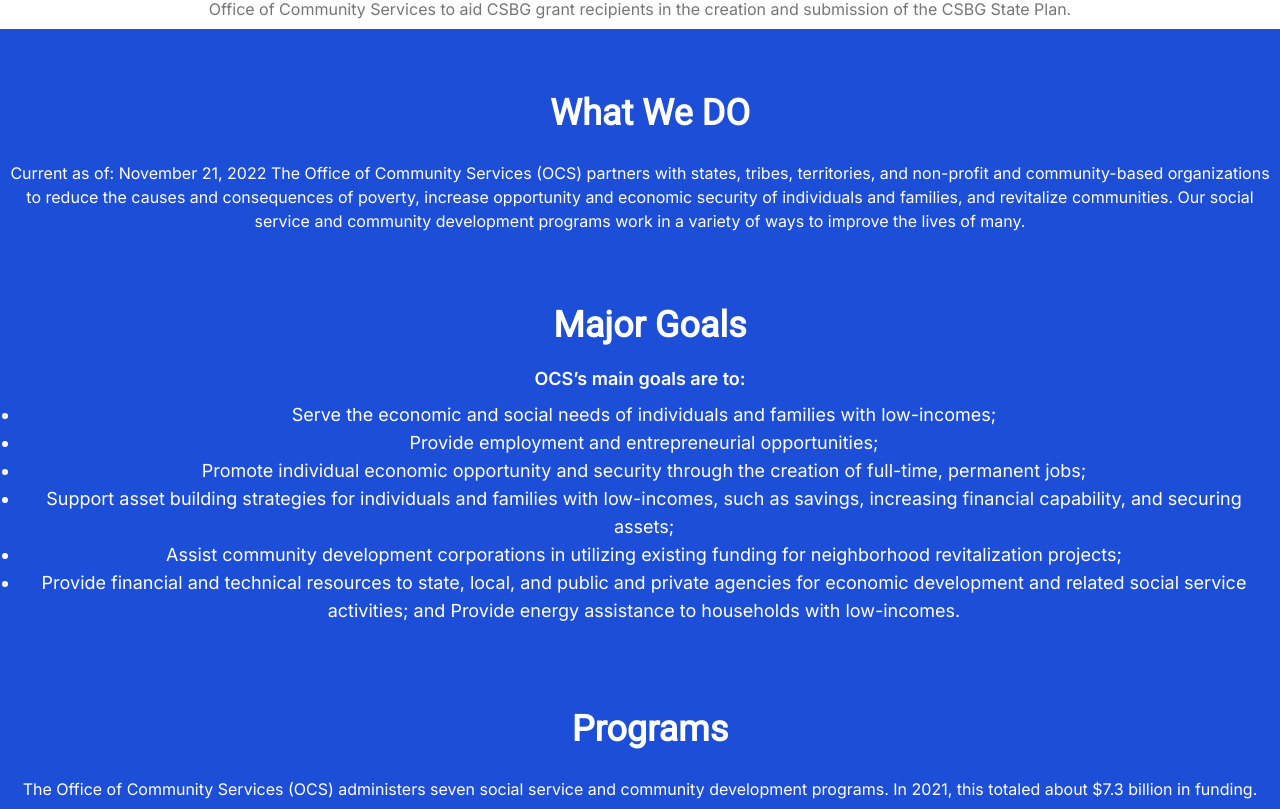
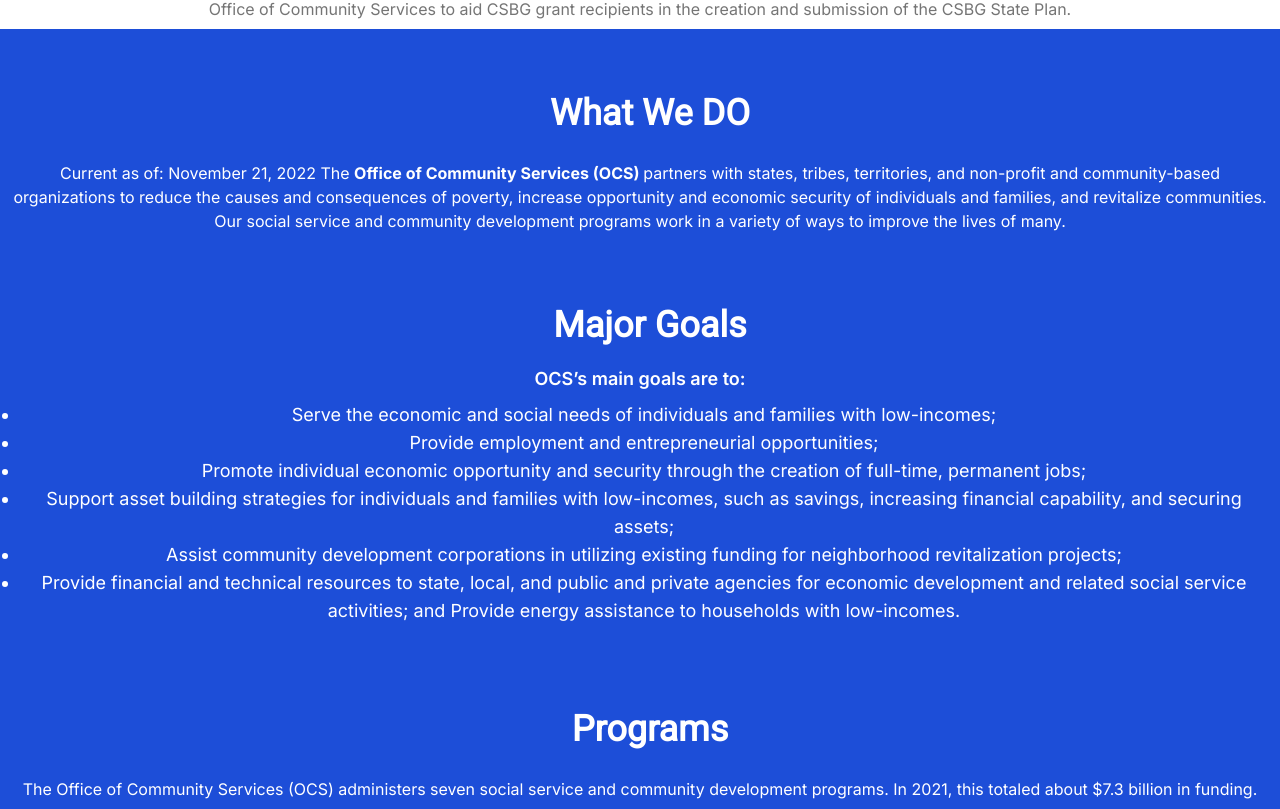
Before and after one commit to Richson-Tech/org, a Next.js app: page /about in a window 1280 px wide. Shown: the part 2212-3021 px from the top of the page. Built offline with nearby package versions, Linux system fonts and the light colour scheme.

Commit message:
new commits added

```diff
--- a/src/app/about/page.jsx
+++ b/src/app/about/page.jsx
@@ -85,8 +85,8 @@ const page = () => {
           What We DO
         </h1>
         <p className="pt-2 text-center p-2 text-white">
-          Current as of: November 21, 2022 The Office of Community Services
-          (OCS) partners with states, tribes, territories, and non-profit and
+          Current as of: November 21, 2022 The <b> Office of Community Services
+          (OCS) </b> partners with states, tribes, territories, and non-profit and
           community-based organizations to reduce the causes and consequences of
           poverty, increase opportunity and economic security of individuals and
           families, and revitalize communities. Our social service and community
```
